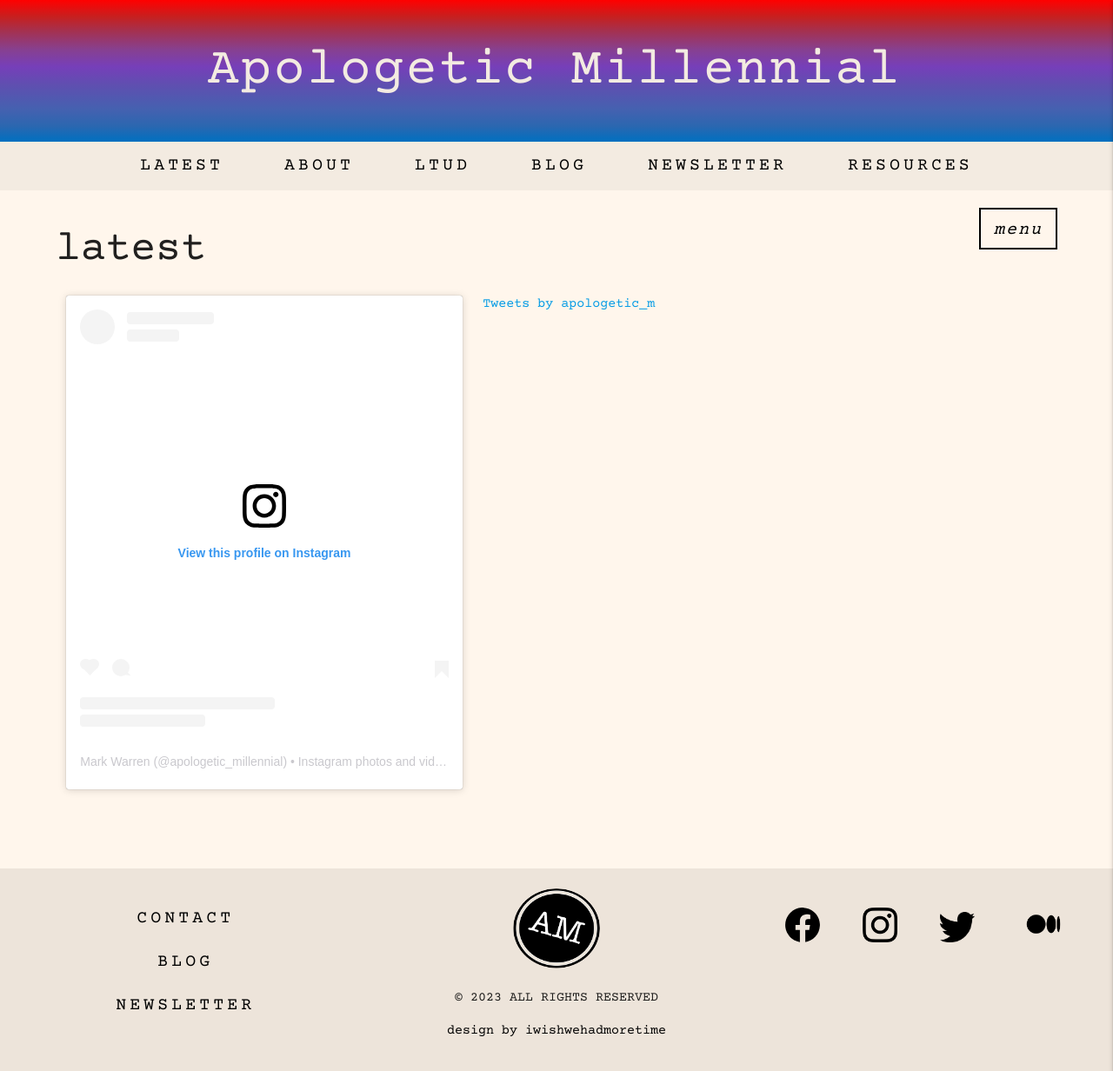
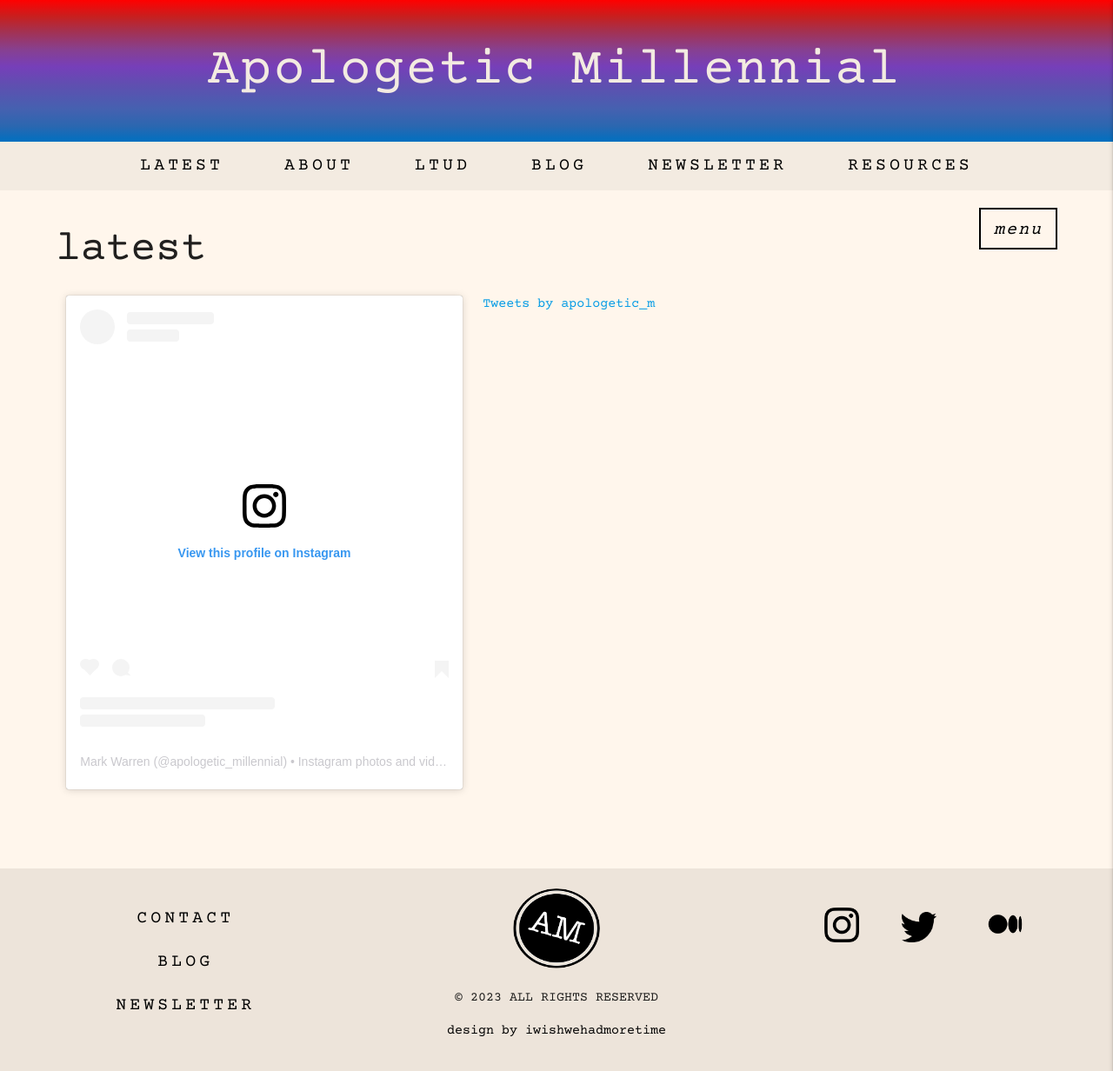
Before and after one commit to khiciste/apologetic_millennial, a Jekyll site: the page built from index.html, in a window 1280 px wide. Shown: the whole page at 87% size. Built offline with Jekyll 4.4.1, drawn with Linux system fonts in a browser that asks for light colours; some web fonts are replaced; a script that is not in the unit is left out; comment, search, counter and statistics services are not loaded.

Commit message:
rm facebook

```diff
--- a/_layouts/default.html
+++ b/_layouts/default.html
@@ -175,10 +175,10 @@
         <br />
 
         <!-- facebook -------------------------->
-        <a class="social-link" href="https://www.facebook.com/LettersToUncleDavid" target="_blank">
+        <!-- <a class="social-link" href="https://www.facebook.com/LettersToUncleDavid" target="_blank">
           <img class="social-icons" src="/images/facebook_logo_black.svg" />
           <img class="social-icons hide" id="fb-blue" src="/images/facebook_logo.png" />
-        </a>
+        </a> -->
         <!-- insta ------------------------------->
         <a class="social-link" href="https://www.instagram.com/apologetic_millennial/" target="_blank">
           <img class="social-icons" src="/images/instagram_logo_black.png" />
```
